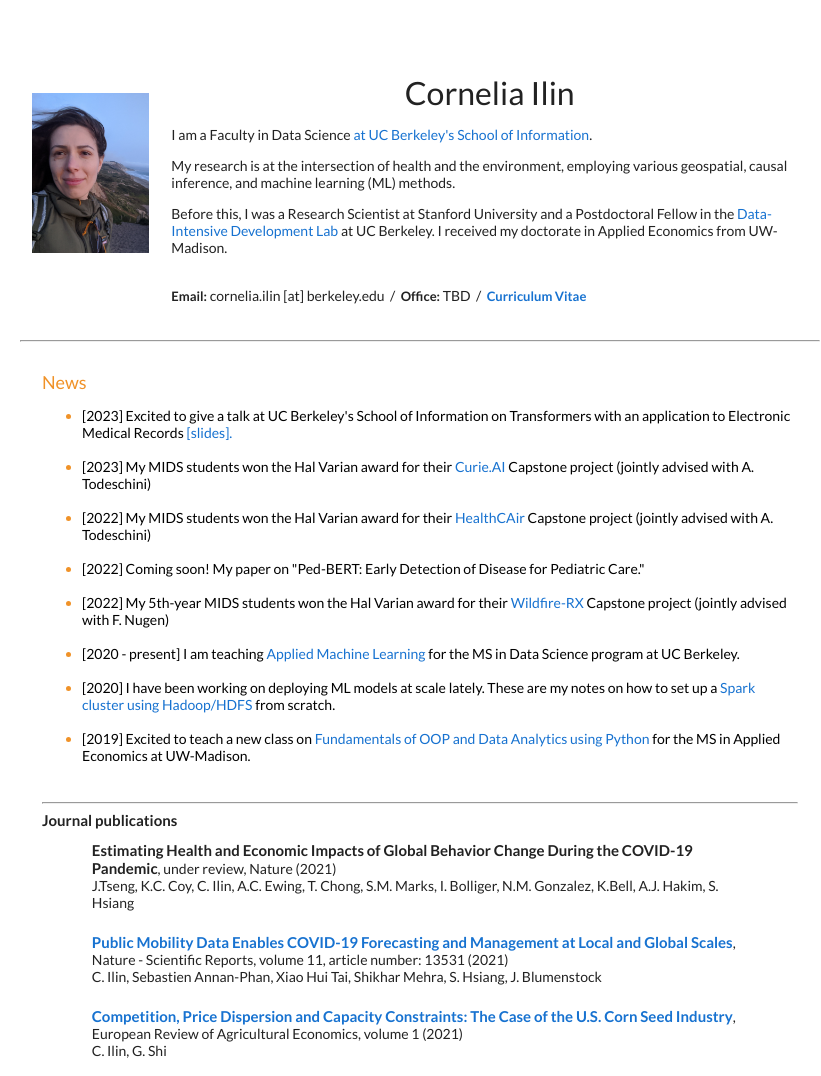
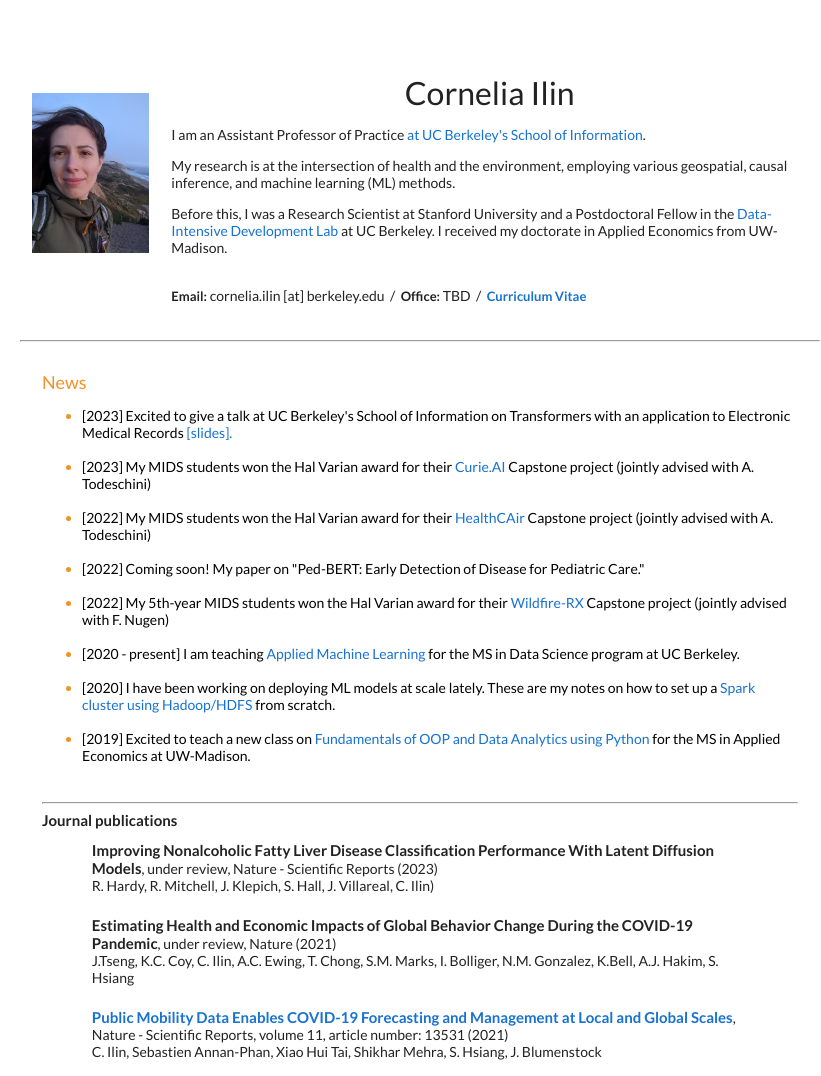
Before and after one commit to corneliailin/corneliailin.github.io, a plain HTML site: page index.html in a window 1280 px wide. Shown: the top 1076 px of the page, without its empty margins (220-1041 px from the left). Drawn offline with Linux system fonts and the light colour scheme; a script that the page names is missing.

Commit message:
Update index.html

```diff
--- a/index.html
+++ b/index.html
@@ -67,7 +67,7 @@ color:#222222;
               <p align="center"><font size="6px">Cornelia Ilin</font></p>
 
 
-	      <p>I am a Faculty in Data Science <a href = "https://www.ischool.berkeley.edu/">at UC Berkeley's School of Information</a>.</p>
+	      <p>I am an Assistant Professor of Practice <a href = "https://www.ischool.berkeley.edu/">at UC Berkeley's School of Information</a>.</p>
 
      	    <p>My research is at the intersection of health and the environment, employing various geospatial, causal inference, and machine learning (ML) methods.</p>
 
@@ -118,6 +118,17 @@ color:#222222;
         <heading>Journal publications</heading>
         <table width="90%" align="center" border="0" cellpadding="10">
 			<tr>
+	  <td width="75%" valign="top">
+
+      <p><heading>Improving Nonalcoholic Fatty Liver Disease Classification Performance With Latent Diffusion Models</heading>,
+	      under review, Nature - Scientific Reports (2023)<br>
+	R. Hardy, R. Mitchell, J. Klepich, S. Hall, J. Villareal, C. Ilin)
+      <br>
+      </p>
+      </td>
+      </tr>
+
+      <tr>
 	  <td width="75%" valign="top">
               <p><heading>Estimating Health and Economic Impacts of Global Behavior Change During the COVID-19
 		Pandemic</heading>, under review, Nature (2021)<br>
```
